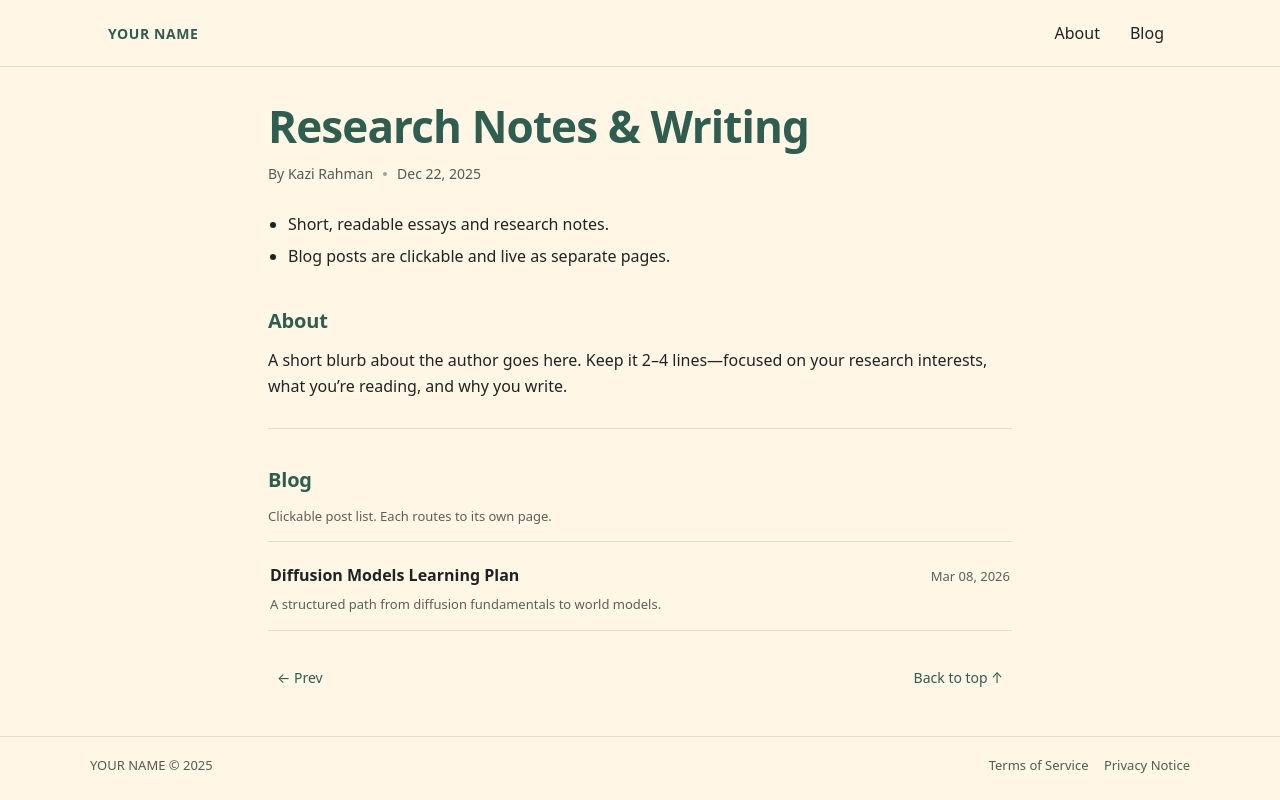
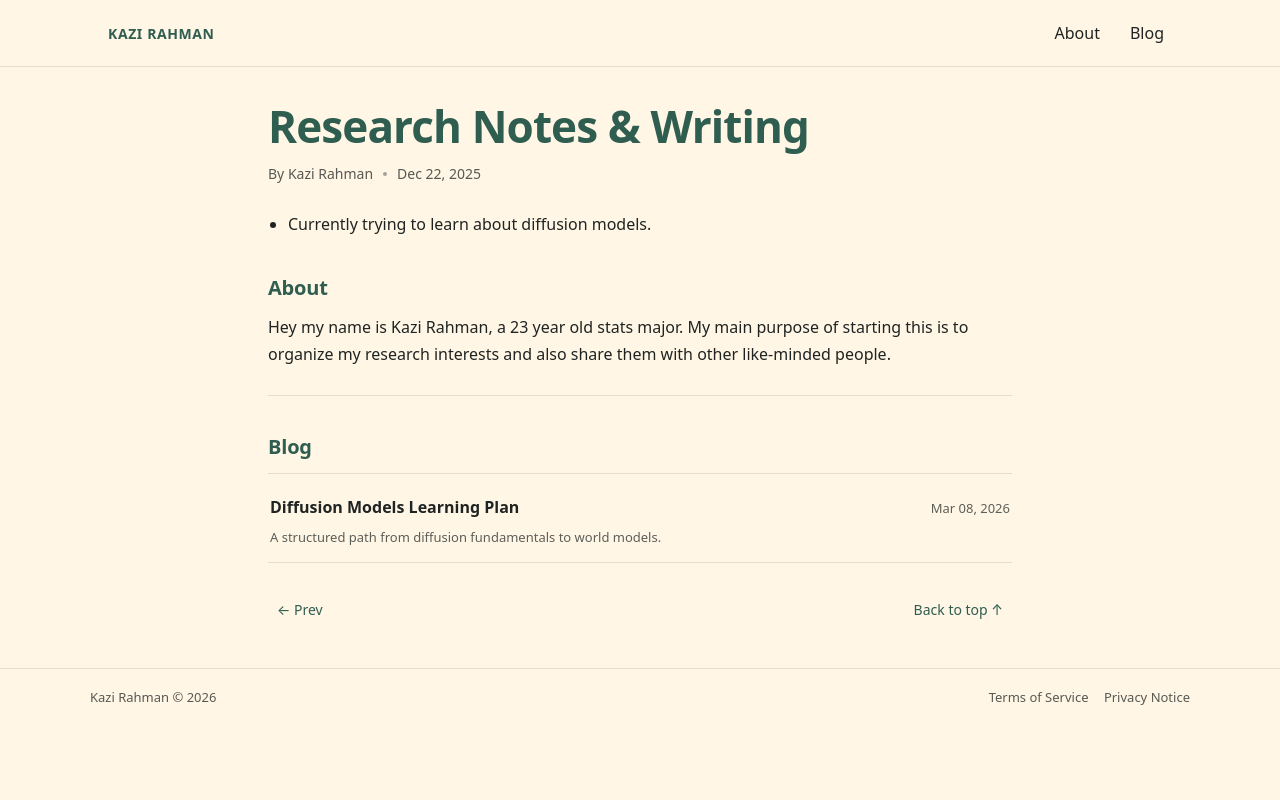
Before and after one commit to kf-rahman/OneMLLab, a website: page index.html in a window 1280 px wide. Drawn offline with Linux system fonts and the light colour scheme.

Commit message:
Update homepage and site branding

```diff
--- a/index.html
+++ b/index.html
@@ -16,7 +16,7 @@
   <!-- Header / Nav -->
   <header>
     <div class="nav">
-      <a class="brand" href="#">YOUR NAME</a>
+      <a class="brand" href="#">Kazi Rahman</a>
       <nav class="navlinks" aria-label="Primary navigation">
         <a href="#about">About</a>
         <a href="#blog">Blog</a>
@@ -36,22 +36,21 @@
 
     <!-- Optional opening bullets -->
     <ul>
-      <li>Short, readable essays and research notes.</li>
-      <li>Blog posts are clickable and live as separate pages.</li>
+      <li>Currently trying to learn about diffusion models.</li>
     </ul>
 
     <!-- About -->
     <h2 id="about">About</h2>
     <p>
-      A short blurb about the author goes here. Keep it 2–4 lines—focused on your research interests,
-      what you’re reading, and why you write.
+      Hey my name is Kazi Rahman, a 23 year old stats major. My main purpose
+      of starting this is to organize my research interests and also share them
+      with other like-minded people.
     </p>
 
     <hr class="sep" />
 
     <!-- Blog -->
     <h2 id="blog">Blog</h2>
-    <p class="meta">Clickable post list. Each routes to its own page.</p>
 
     <!-- Auto-populated from blog/index.json -->
     <ul class="list" id="blog-list" aria-label="Blog posts list">
@@ -70,7 +69,7 @@
   <!-- Footer -->
   <footer>
     <div class="footer-inner">
-      <div>YOUR NAME © 2025</div>
+      <div>Kazi Rahman © 2026</div>
       <div class="footer-links">
         <a href="#">Terms of Service</a>
         <a href="#">Privacy Notice</a>
--- a/scripts/build-blog.mjs
+++ b/scripts/build-blog.mjs
@@ -150,7 +150,7 @@ function renderPostPage({ title, author, date, bodyHtml }) {
 <body id="top">
   <header>
     <div class="nav">
-      <a class="brand" href="../index.html">YOUR NAME</a>
+      <a class="brand" href="../index.html">Kazi Rahman</a>
       <nav class="navlinks" aria-label="Primary navigation">
         <a href="../index.html#about">About</a>
         <a href="../index.html#blog">Blog</a>
@@ -178,7 +178,7 @@ ${indentHtml(bodyHtml.trim(), 6)}
 
   <footer>
     <div class="footer-inner">
-      <div>YOUR NAME © 2025</div>
+      <div>Kazi Rahman © 2026</div>
       <div class="footer-links">
         <a href="#">Terms of Service</a>
         <a href="#">Privacy Notice</a>
```
Also changed, not shown: blog/diffusion-study-guide.html (+2 -2 lines).
